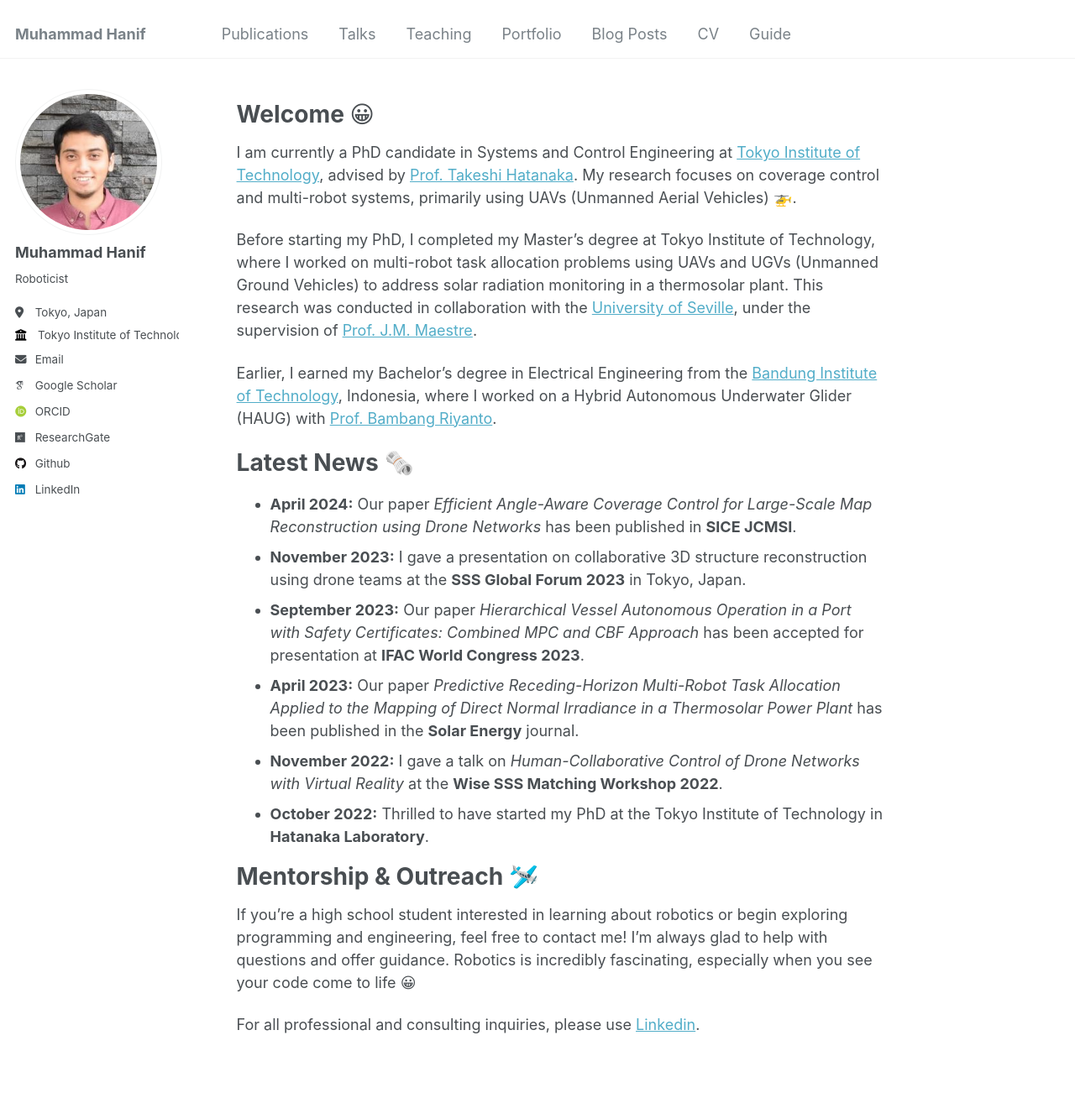
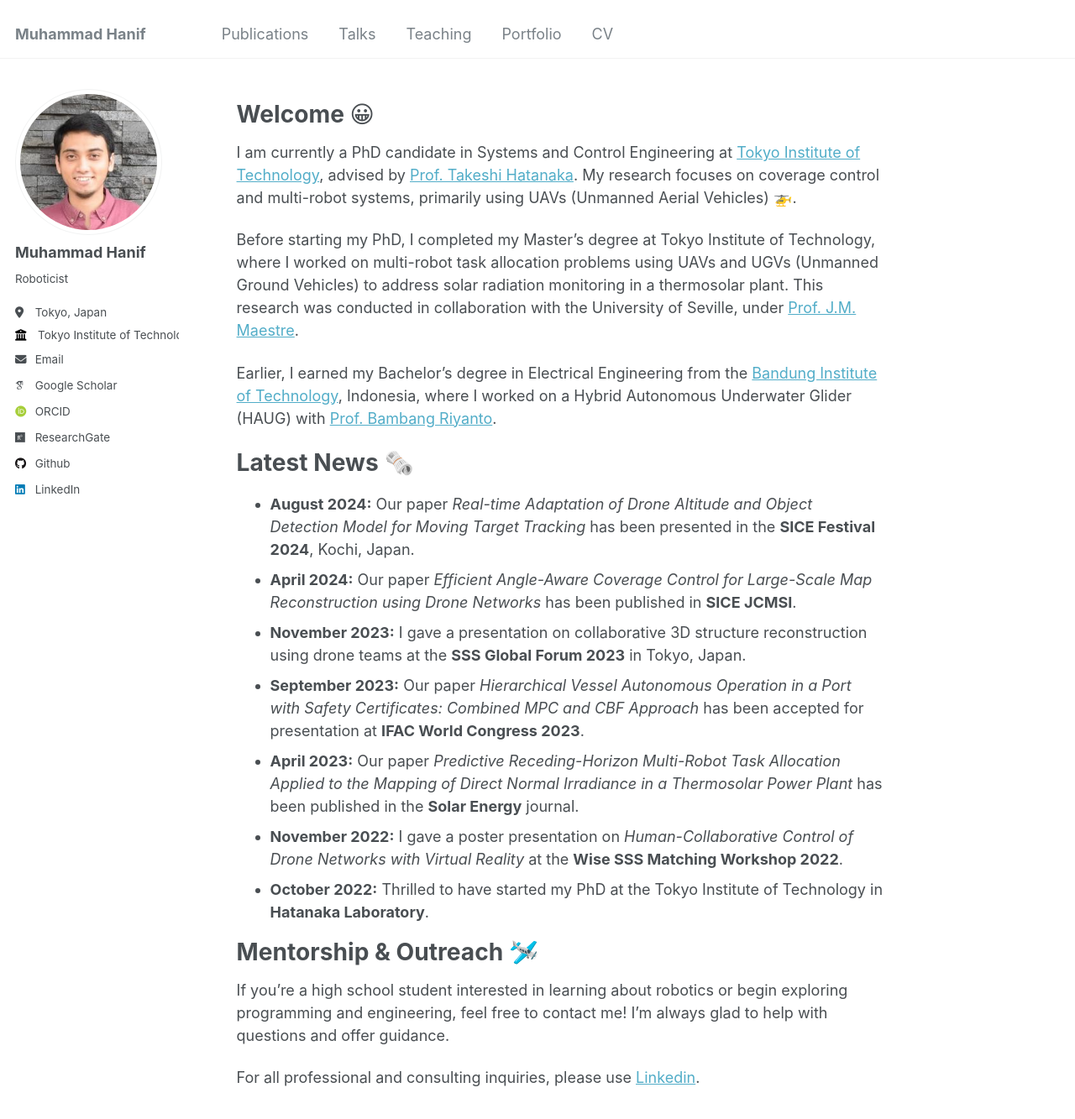
Before and after one commit to mhd-hanif/mhd-hanif.github.io, a Jekyll site: the page built from _pages/about.md, in a window 1280 px wide and 1400 px high. Shown: the top 1333 px of the window at 84% size. Built offline with Jekyll 4.4.1, drawn with Linux system fonts in a browser that asks for light colours; some web fonts are replaced.

Commit message:
Update before application

```diff
--- a/_pages/about.md
+++ b/_pages/about.md
@@ -11,23 +11,24 @@ redirect_from:
 ======
 I am currently a PhD candidate in Systems and Control Engineering at [Tokyo Institute of Technology](https://www.titech.ac.jp/), advised by [Prof. Takeshi Hatanaka](https://hatanakalab.wixsite.com/website/faculty). My research focuses on coverage control and multi-robot systems, primarily using UAVs (Unmanned Aerial Vehicles) 🚁.
 
-Before starting my PhD, I completed my Master's degree at Tokyo Institute of Technology, where I worked on multi-robot task allocation problems using UAVs and UGVs (Unmanned Ground Vehicles) to address solar radiation monitoring in a thermosolar plant. This research was conducted in collaboration with the [University of Seville](https://www.us.es/), under the supervision of [Prof. J.M. Maestre](https://personal.us.es/jmaestre/).
+Before starting my PhD, I completed my Master's degree at Tokyo Institute of Technology, where I worked on multi-robot task allocation problems using UAVs and UGVs (Unmanned Ground Vehicles) to address solar radiation monitoring in a thermosolar plant. This research was conducted in collaboration with the University of Seville, under [Prof. J.M. Maestre](https://personal.us.es/jmaestre/).
 
 Earlier, I earned my Bachelor's degree in Electrical Engineering from the [Bandung Institute of Technology](https://www.itb.ac.id/), Indonesia, where I worked on a Hybrid Autonomous Underwater Glider (HAUG) with [Prof. Bambang Riyanto](https://scholar.google.co.jp/citations?user=Ik5Ft5EAAAAJ&hl).
 
 
 **Latest News 🗞️**
 ======
+- **August 2024:** Our paper *Real-time Adaptation of Drone Altitude and Object Detection Model for Moving Target Tracking* has been presented in the **SICE Festival 2024**, Kochi, Japan.
 - **April 2024:** Our paper *Efficient Angle-Aware Coverage Control for Large-Scale Map Reconstruction using Drone Networks* has been published in **SICE JCMSI**.
 - **November 2023:** I gave a presentation on collaborative 3D structure reconstruction using drone teams at the **SSS Global Forum 2023** in Tokyo, Japan.
 - **September 2023:** Our paper *Hierarchical Vessel Autonomous Operation in a Port with Safety Certificates: Combined MPC and CBF Approach* has been accepted for presentation at **IFAC World Congress 2023**.
 - **April 2023:** Our paper *Predictive Receding-Horizon Multi-Robot Task Allocation Applied to the Mapping of Direct Normal Irradiance in a Thermosolar Power Plant* has been published in the **Solar Energy** journal.
-- **November 2022:** I gave a talk on *Human-Collaborative Control of Drone Networks with Virtual Reality* at the **Wise SSS Matching Workshop 2022**.
+- **November 2022:** I gave a poster presentation on *Human-Collaborative Control of Drone Networks with Virtual Reality* at the **Wise SSS Matching Workshop 2022**.
 - **October 2022:** Thrilled to have started my PhD at the Tokyo Institute of Technology in **Hatanaka Laboratory**.
 
 
 Mentorship & Outreach 🛩️
 ======
-If you’re a high school student interested in learning about robotics or begin exploring programming and engineering, feel free to contact me! I’m always glad to help with questions and offer guidance. Robotics is incredibly fascinating, especially when you see your code come to life 😀
+If you’re a high school student interested in learning about robotics or begin exploring programming and engineering, feel free to contact me! I’m always glad to help with questions and offer guidance.
 
 For all professional and consulting inquiries, please use [Linkedin](https://www.linkedin.com/in/muhammad-hanif-6189b0157/).
```
Also changed, not shown: _data/navigation.yml (+4 -4 lines), _pages/cv.md (+4 -4 lines), _portfolio/1_folding-wing-uav.md (+1 -1 lines), _publications/2024-paper-hanif-et-al.md (+1 -1 lines), _publications/2024-paper-lu-et-al.md (+1 -1 lines), _talks/2024-08-28-kochi.md (added, +14 -0 lines), images/kochi_1.jpg (added), images/kochi_2.jpg (added), 2 other files.
